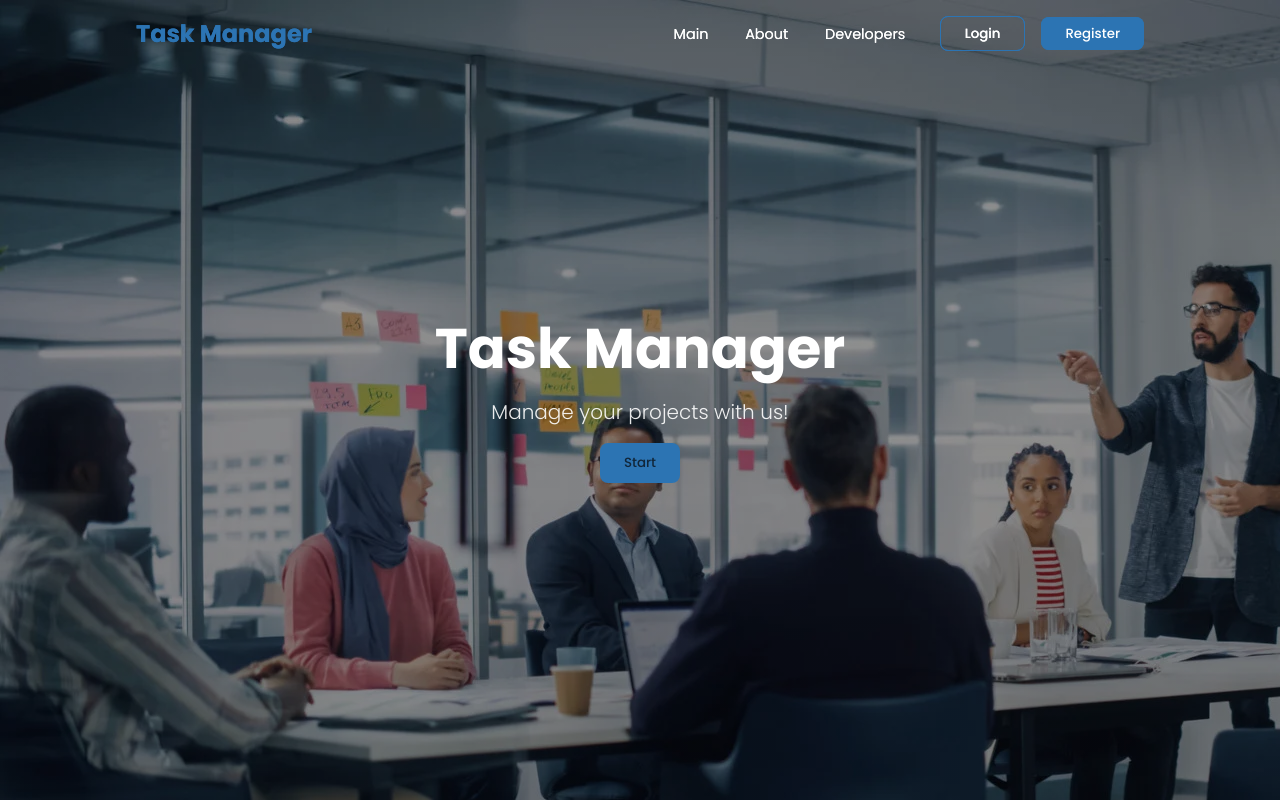
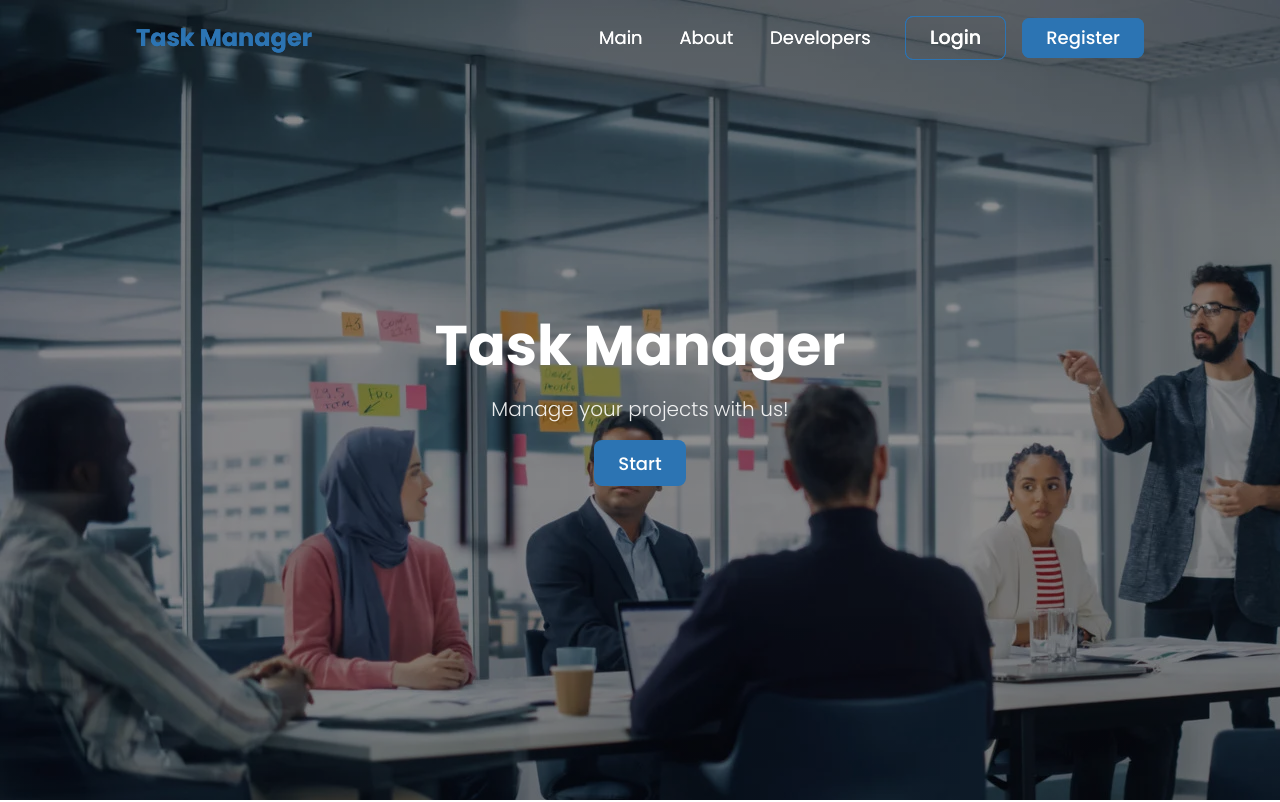
Before and after one commit to SultokTheF/TaskManager, a React (Create React App) app in the folder client/: page / in a window 1280 px wide. Shown: the top 802 px of the page. Built offline with nearby package versions, Linux system fonts and the light colour scheme.

Commit message:
new navbar and button design implemented

```diff
--- a/client/src/assets/global.css
+++ b/client/src/assets/global.css
@@ -74,15 +74,16 @@ li{
 .btn{
   padding: .4rem 1.5rem;
   background: var(--blueColor);
-  color: var(--darkBlueColor);
+  color: var(--whiteColor);
   border: none;
   outline: none;
   border-radius: .5rem;
   cursor: pointer;
+  font-size: large;
 }
 
 .btn a{
-  color: var(--darkBlueColor);
+  color: var(--whiteColor);
   font-weight: 500;
 }
 
--- a/client/src/components/layout/Navbar/Navbar.css
+++ b/client/src/components/layout/Navbar/Navbar.css
@@ -17,6 +17,7 @@
     height: 50px;
     border-radius: 50%;
     padding: 2px;
+    align-items: center;
   }
 
   @media screen and (max-width: 768px) {
@@ -132,7 +133,8 @@
   }
 
   @media screen and (min-width: 769px) {
-    .toggleNavbar, .closeNavbar {
+    .toggleNavbar,
+    .closeNavbar {
         display: none;
     }
 
@@ -143,15 +145,20 @@
     .header .navBar .navLists {
         display: flex;
         align-items: center;
-      justify-content: center;
+        justify-content: flex-start;
         flex-direction: row;
+    }
+
+    .header .navBar .navLists .navItem {
+        padding: 0 0.7rem;
     }
 
     .header .navBar .navLists .navItem .navLink {
         color: var(--whiteColor);
         padding: 0 0.45rem;
-      font-size: 0.9rem;
-      font-weight: 400;
+        font-size: large;
+        /* font-weight: 500;  */
+
     }
 
     .header .navBar .navLists .navItem .navLink:hover {
@@ -171,9 +178,12 @@
         font-weight: 500;
     }
 
-    .header .navBar .navLists .loginBtn {
+    .header .navBar .navLists .loginBtn,
+    .header .navBar .navLists .registerBtn{
         background: none;
         border: 1px solid var(--blueColor);
+        font-weight: bold;
+        font-size: 1.2rem;
     }
 }
   @media screen and (min-width: 960px) {
```
Also changed, not shown: 1 other file (tests, documents, lock files or other folders). Lines whose indentation alone changed are shown as unchanged.
